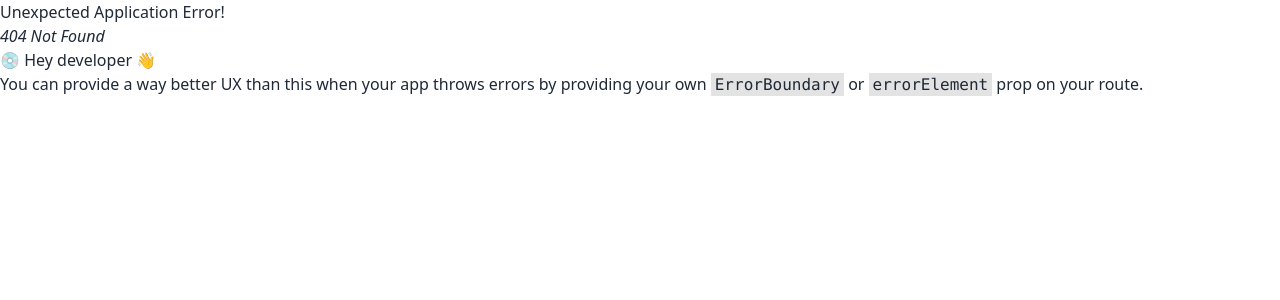
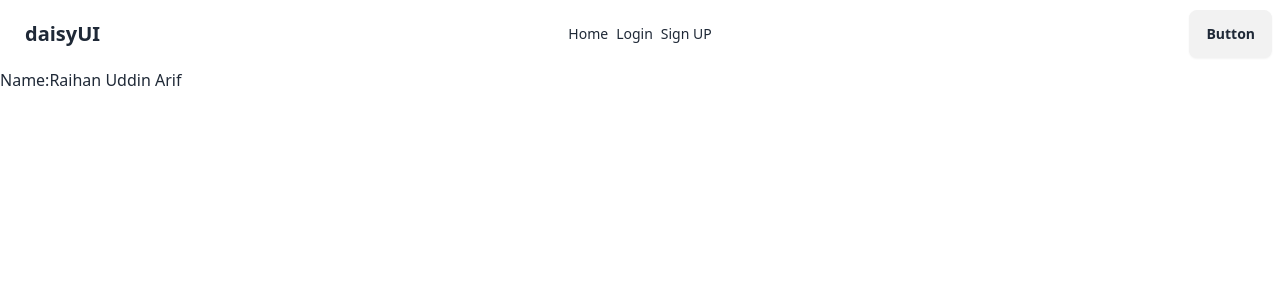
Before and after one commit to raihan-778/router-auth-context-api, a React (Vite) app: page /home in a window 1280 px wide. Before the commit this address had no page. Shown: the top 300 px of the page. Built offline with nearby package versions, Linux system fonts and the light colour scheme.

Commit message:
context api addd

```diff
--- a/src/App.jsx
+++ b/src/App.jsx
@@ -1,35 +1,7 @@
-import { useState } from 'react'
-import reactLogo from './assets/react.svg'
-import viteLogo from '/vite.svg'
-import './App.css'
+import "./App.css";
 
 function App() {
-  const [count, setCount] = useState(0)
-
-  return (
-    <>
-      <div>
-        <a href="https://vite.dev" target="_blank">
-          <img src={viteLogo} className="logo" alt="Vite logo" />
-        </a>
-        <a href="https://react.dev" target="_blank">
-          <img src={reactLogo} className="logo react" alt="React logo" />
-        </a>
-      </div>
-      <h1>Vite + React</h1>
-      <div className="card">
-        <button onClick={() => setCount((count) => count + 1)}>
-          count is {count}
-        </button>
-        <p>
-          Edit <code>src/App.jsx</code> and save to test HMR
-        </p>
-      </div>
-      <p className="read-the-docs">
-        Click on the Vite and React logos to learn more
-      </p>
-    </>
-  )
+  return <></>;
 }
 
-export default App
+export default App;
--- a/src/components/header/Header.jsx
+++ b/src/components/header/Header.jsx
@@ -1,7 +1,8 @@
 import React from "react";
+import Navbar from "../navbar/Navbar";
 
 const Header = () => {
-  return <div></div>;
+  return <Navbar></Navbar>;
 };
 
 export default Header;
--- a/src/components/home/Home.jsx
+++ b/src/components/home/Home.jsx
@@ -1,12 +1,12 @@
-import React from "react";
-import Header from "../header/Header";
-import Navbar from "../navbar/Navbar";
+import React, { useContext } from "react";
+import { AuthContext } from "../../providers/AuthProviders";
 
 const Home = () => {
+  const userInfo = useContext(AuthContext);
+  const { name } = userInfo;
   return (
     <div>
-      <Navbar></Navbar>
-      <Header></Header>
+      <h1>Name:{name}</h1>
     </div>
   );
 };
--- a/src/components/login/Login.jsx
+++ b/src/components/login/Login.jsx
@@ -49,7 +49,7 @@ const Login = () => {
           <p>
             new here?Please{" "}
             <span className="text-purple-600 underline font-semibold">
-              <Link>Sign Up</Link>
+              <Link to="/signUP">Sign Up</Link>
             </span>
           </p>
         </div>
--- a/src/components/root/Root.jsx
+++ b/src/components/root/Root.jsx
@@ -1,11 +1,11 @@
 import React from "react";
 import { Outlet } from "react-router-dom";
-import Navbar from "../navbar/Navbar";
+import Header from "../header/Header";
 
 const Root = () => {
   return (
     <div>
-      <Navbar></Navbar>
+      <Header></Header>
       <Outlet />
     </div>
   );
--- a/src/main.jsx
+++ b/src/main.jsx
@@ -6,6 +6,7 @@ import Login from "./components/login/Login";
 import Root from "./components/root/Root";
 import SignUP from "./components/signUp/SignUP";
 import "./index.css";
+import AuthProviders from "./providers/AuthProviders";
 
 const router = createBrowserRouter([
   {
@@ -13,7 +14,7 @@ const router = createBrowserRouter([
     element: <Root></Root>,
     children: [
       {
-        path: "/",
+        path: "/home",
         element: <Home></Home>,
       },
       {
@@ -30,6 +31,8 @@ const router = createBrowserRouter([
 
 createRoot(document.getElementById("root")).render(
   <StrictMode>
-    <RouterProvider router={router} />
+    <AuthProviders>
+      <RouterProvider router={router} />
+    </AuthProviders>
   </StrictMode>
 );
--- /dev/null
+++ b/src/providers/AuthProviders.jsx
@@ -0,0 +1,12 @@
+import React, { createContext } from "react";
+
+export const AuthContext = createContext(null);
+const AuthProviders = ({ children }) => {
+  const userInfo = { name: "Raihan Uddin Arif" };
+
+  return (
+    <AuthContext.Provider value={userInfo}>{children}</AuthContext.Provider>
+  );
+};
+
+export default AuthProviders;
```
